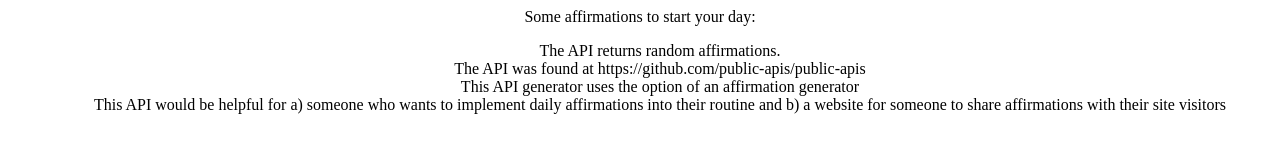
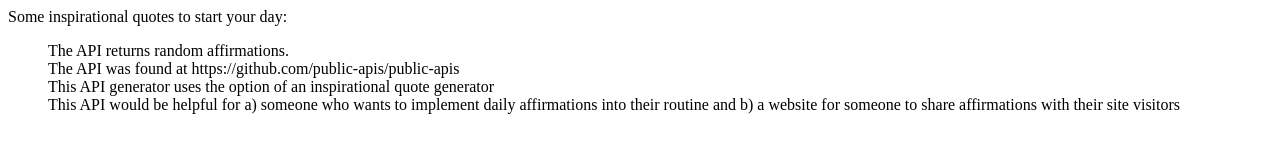
Before and after one commit to prikadam/apihw2, a plain HTML site: page index.html in a window 1280 px wide. Drawn offline with Linux system fonts and the light colour scheme; no server answers.

Commit message:
Update index.html

```diff
--- a/index.html
+++ b/index.html
@@ -25,14 +25,14 @@
       }
     </script>
   </head>
-  <body onload="getAffirmations()" style="text-align: center">
-    Some affirmations to start your day:
+  <body onload="getAffirmations()" style="text-align: left">
+    Some inspirational quotes to start your day:
     <div id="affirmation2"></div>
     <div>
       <ul style="list-style-type: none">
         <li>The API returns random affirmations.</li>
         <li>The API was found at https://github.com/public-apis/public-apis</li>
-        <li>This API generator uses the option of an affirmation generator</li>
+        <li>This API generator uses the option of an inspirational quote generator</li>
         <li>
           This API would be helpful for a) someone who wants to implement daily
           affirmations into their routine and b) a website for someone to share
```
